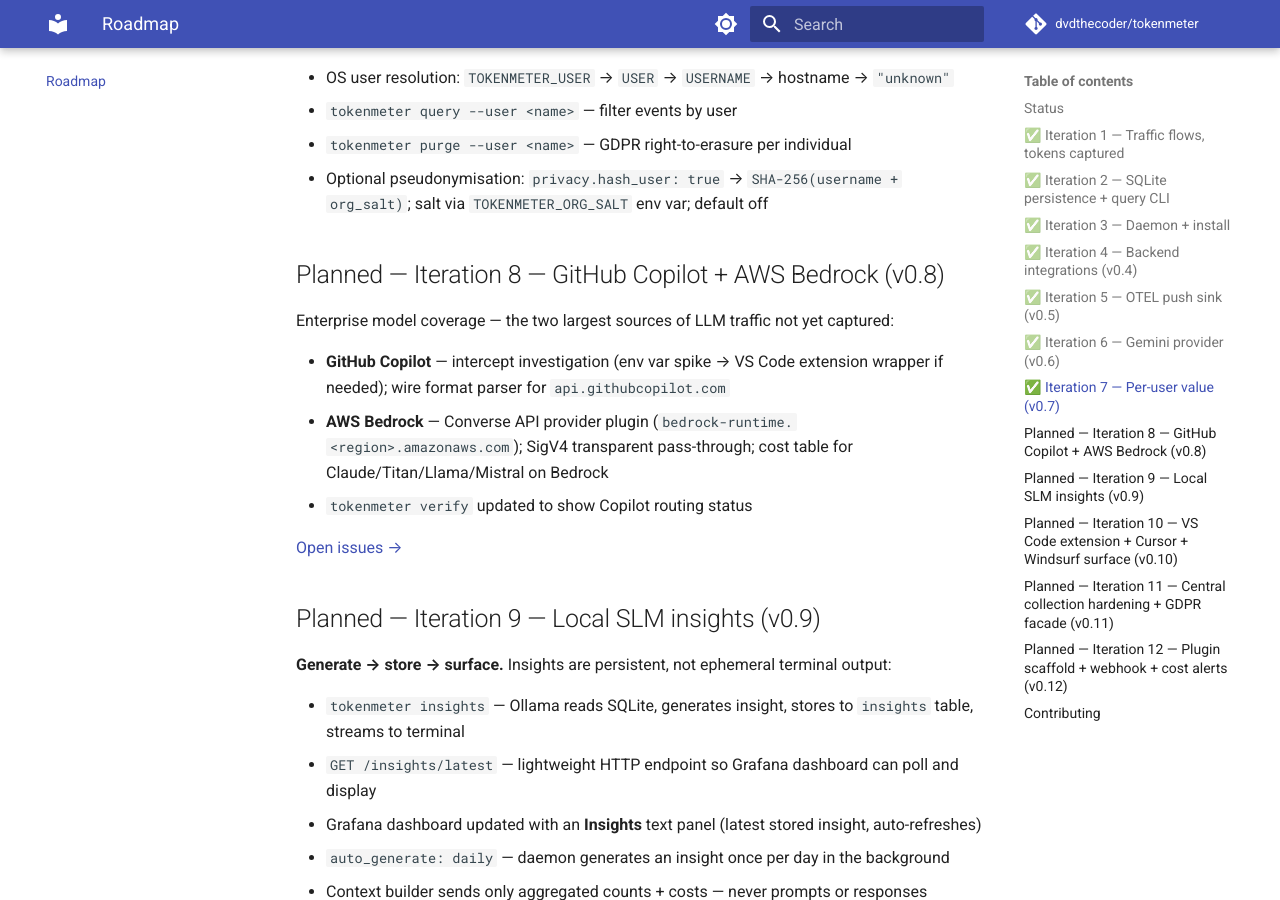
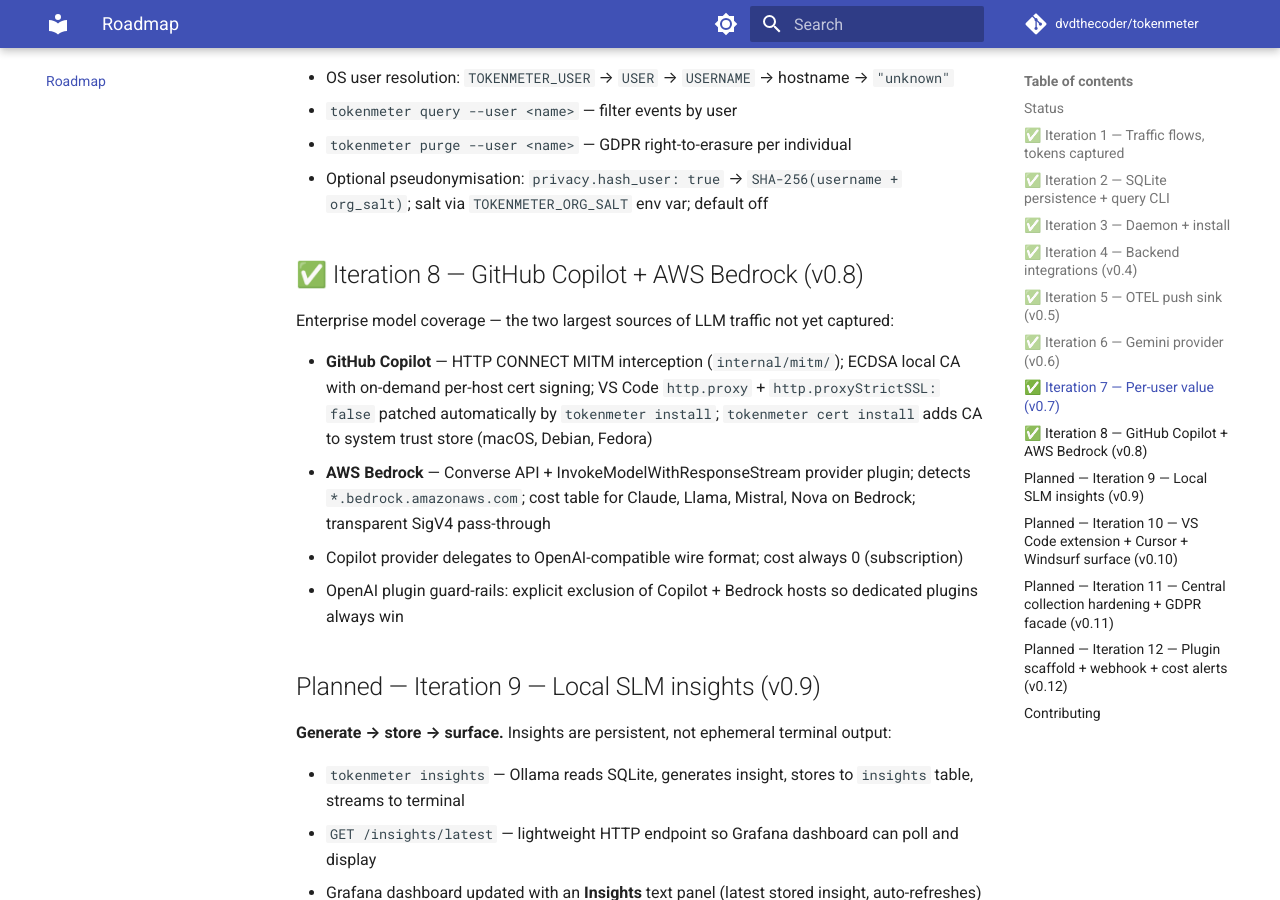
Before and after one commit to dvdthecoder/tokenmeter, an MkDocs documentation site: the page built from docs/roadmap.md, in a window 1280 px wide and 900 px high, scrolled down 2899 px. Built offline with MkDocs 1.6.1 and Material for MkDocs 9.7.7, drawn with Linux system fonts in a browser that asks for light colours; comment, search, counter and statistics services are not loaded.

Commit message:
docs: mark v0.8 done in roadmap
Co-Authored-By: Claude Sonnet 4.6 <noreply@anthropic.com>

```diff
--- a/docs/roadmap.md
+++ b/docs/roadmap.md
@@ -13,7 +13,7 @@ tokenmeter is built in focused iterations. Each ships a working, tested slice
 | 5 | v0.5 | OTEL push sink | ✅ Done |
 | 6 | v0.6 | Gemini provider | ✅ Done |
 | 7 | v0.7 | Per-user value | ✅ Done |
-| 8 | v0.8 | GitHub Copilot + AWS Bedrock providers | Planned |
+| 8 | v0.8 | GitHub Copilot + AWS Bedrock providers | ✅ Done |
 | 9 | v0.9 | Local SLM insights (on-device, Ollama) | Planned |
 | 10 | v0.10 | VS Code extension + Cursor + Windsurf surface | Planned |
 | 11 | v0.11 | Central collection hardening + GDPR facade | Planned |
@@ -85,15 +85,14 @@ Each AI tool gets an adapter that auto-detects and configures itself:
 - `tokenmeter purge --user <name>` — GDPR right-to-erasure per individual
 - Optional pseudonymisation: `privacy.hash_user: true` → `SHA-256(username + org_salt)`; salt via `TOKENMETER_ORG_SALT` env var; default off
 
-## Planned — Iteration 8 — GitHub Copilot + AWS Bedrock (v0.8)
+## ✅ Iteration 8 — GitHub Copilot + AWS Bedrock (v0.8)
 
 Enterprise model coverage — the two largest sources of LLM traffic not yet captured:
 
-- **GitHub Copilot** — intercept investigation (env var spike → VS Code extension wrapper if needed); wire format parser for `api.githubcopilot.com`
-- **AWS Bedrock** — Converse API provider plugin (`bedrock-runtime.<region>.amazonaws.com`); SigV4 transparent pass-through; cost table for Claude/Titan/Llama/Mistral on Bedrock
-- `tokenmeter verify` updated to show Copilot routing status
-
-[Open issues →](https://github.com/dvdthecoder/tokenmeter/issues?q=label%3Aiteration-8)
+- **GitHub Copilot** — HTTP CONNECT MITM interception (`internal/mitm/`); ECDSA local CA with on-demand per-host cert signing; VS Code `http.proxy` + `http.proxyStrictSSL: false` patched automatically by `tokenmeter install`; `tokenmeter cert install` adds CA to system trust store (macOS, Debian, Fedora)
+- **AWS Bedrock** — Converse API + InvokeModelWithResponseStream provider plugin; detects `*.bedrock.amazonaws.com`; cost table for Claude, Llama, Mistral, Nova on Bedrock; transparent SigV4 pass-through
+- Copilot provider delegates to OpenAI-compatible wire format; cost always 0 (subscription)
+- OpenAI plugin guard-rails: explicit exclusion of Copilot + Bedrock hosts so dedicated plugins always win
 
 ## Planned — Iteration 9 — Local SLM insights (v0.9)
 
```
